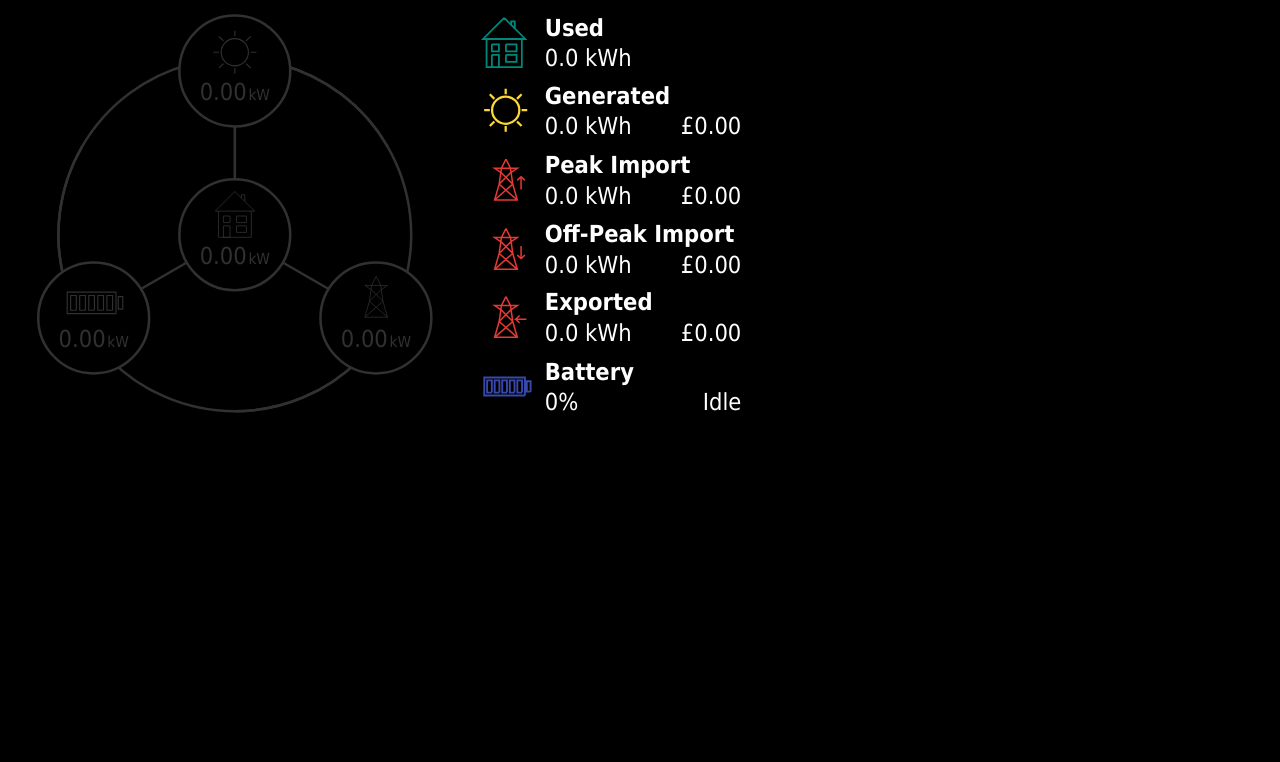
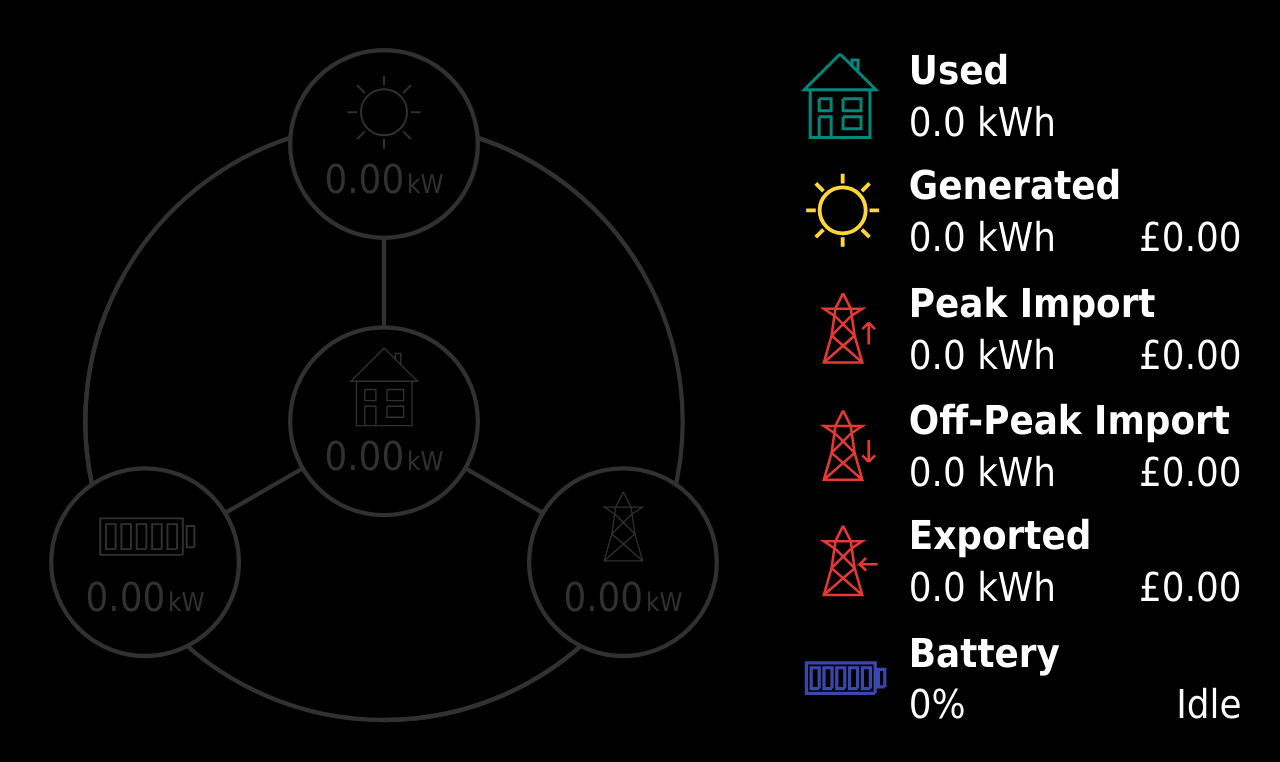
Before and after one commit to DanielGallo/GivEnergy-Smart-Home-Display, a website with bundled scripts: page index.html in a window 1280 px wide. Built offline with nearby package versions, Linux system fonts and the light colour scheme; files whose address does not match are found by name.

Commit message:
Scale to fit available width or height

```diff
--- a/css/styles.css
+++ b/css/styles.css
@@ -1,3 +1,9 @@
+html, body {
+    margin: 0;
+    height: 100%;
+    overflow: hidden;
+}
+
 body {
     background-color: black;
     font-family: Tahoma, Arial;
--- a/index.html
+++ b/index.html
@@ -11,9 +11,8 @@
     <script type="module" src="js/app.js"></script>
 </head>
 <body>
-<div>
-    <svg height="420" width="770">
-        <g transform="scale(1.26), translate(0, 0)">
+    <svg width="100%" height="100%" viewBox="0 0 600 356">
+        <g transform="translate(0, 8)">
             <!-- Spacing lines (hidden - helps with re-positioning the circles) -->
             <line x1="180" y1="180" x2="180" y2="10" display="none" stroke="#646464" stroke-width="1" transform="rotate(120 180 180)" />
             <line x1="180" y1="180" x2="180" y2="10" display="none" stroke="#646464" stroke-width="1" transform="rotate(240 180 180)" />
@@ -193,6 +192,5 @@
             <path class="connector" d='M 0 0 L 4 5 L 0 10 L 1 10 L 5 5 L 1 0 Z' />
         </marker>
     </svg>
-</div>
 </body>
 </html>
```
